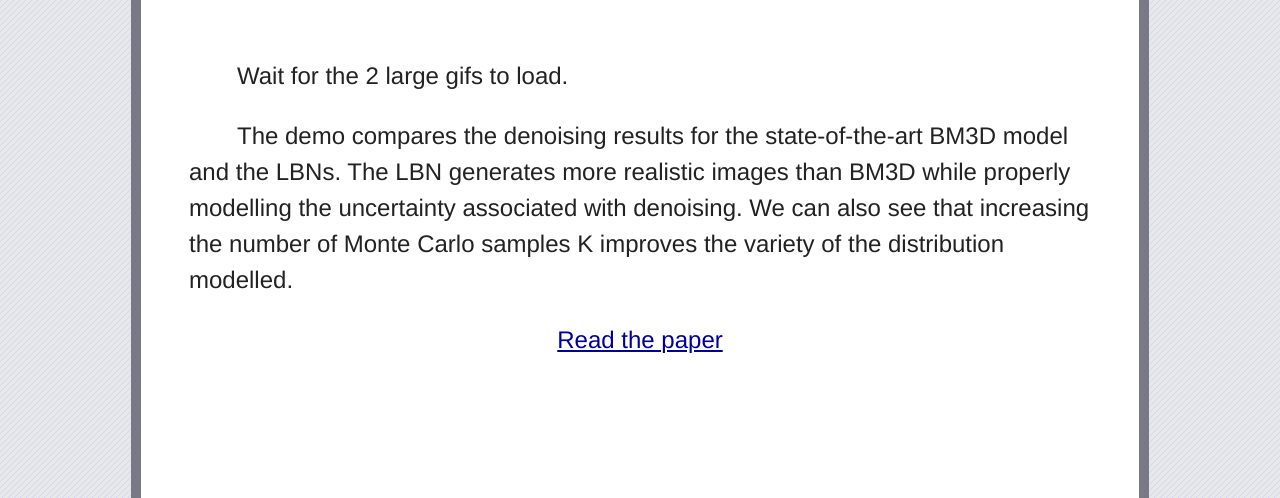
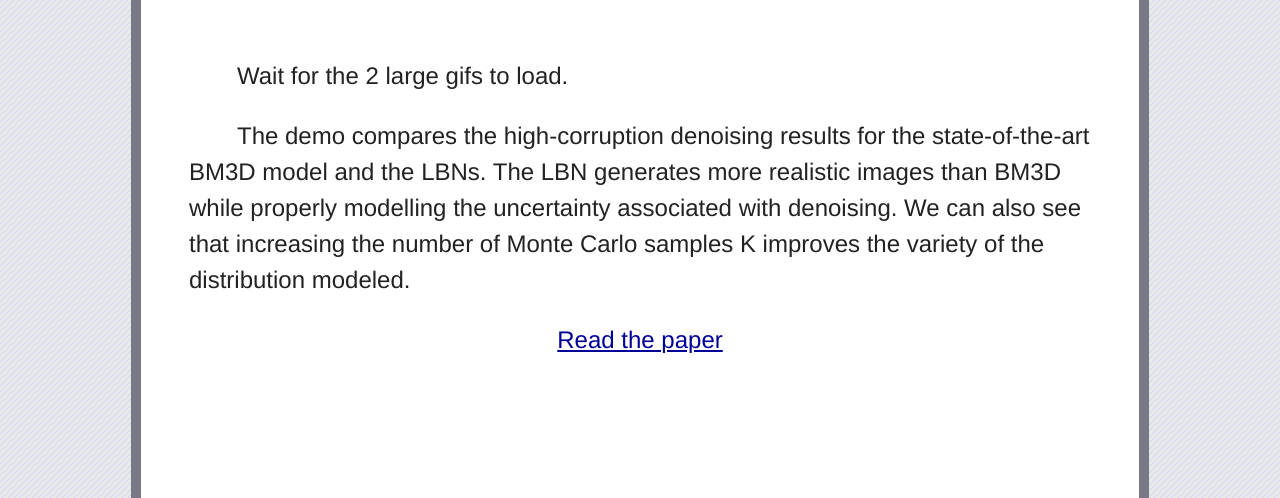
Before and after one commit to ynd/lbn_denoising_demo, a plain HTML site: page index.html in a window 1280 px wide. Shown: the part 725-1223 px from the top of the page. Drawn offline with Linux system fonts and the light colour scheme.

Commit message:
precisions

```diff
--- a/index.html
+++ b/index.html
@@ -68,7 +68,7 @@
             <div class="span-24 last" style="position: relative; top: -225px">
                 <p></p>
                 <p style="margin: 1em;">Wait for the 2 large gifs to load.</p>
-                <p style="margin: 1em;">The demo compares the denoising results for the state-of-the-art BM3D model and the LBNs. The LBN generates more realistic images than BM3D while properly modelling the uncertainty associated with denoising. We can also see that increasing the number of Monte Carlo samples K improves the variety of the distribution modelled.</p>
+                <p style="margin: 1em;">The demo compares the high-corruption denoising results for the state-of-the-art BM3D model and the LBNs. The LBN generates more realistic images than BM3D while properly modelling the uncertainty associated with denoising. We can also see that increasing the number of Monte Carlo samples K improves the variety of the distribution modeled.</p>
                 <center><p style="margin: 1em;"><a href="">Read the paper</a></p></center>
             </div>
         </div>
```
